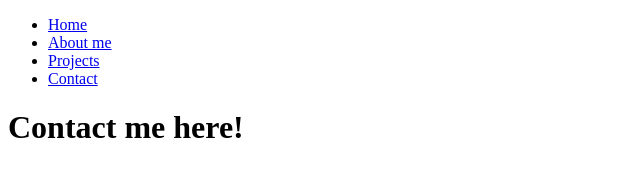
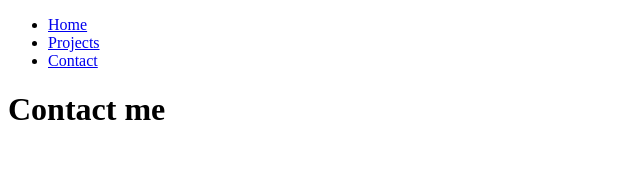
Before and after one commit to james-collins-dev/portfolio-project, a plain HTML site: page contact/index.html in a window 1280 px wide. Shown: the whole page, without its empty margins (0-640 px from the left). Drawn offline with Linux system fonts and the light colour scheme.

Commit message:
Minor update #1
- Remove about me, don't need it, can add all info to the home page
- Redone folder structure so the links dont have .html in them I dont like how that looks on the browser

```diff
--- a/contact.html
+++ b/contact/index.html
@@ -11,16 +11,15 @@
         <nav>
             <ul>
                 <li><a href="/">Home</a></li>
-                <li><a href="/about.html">About me</a></li>
-                <li><a href="/projects.html">Projects</a></li>
-                <li><a href="/contact.html">Contact</a></li>
+                <li><a href="/projects/">Projects</a></li>
+                <li><a href="/contact/">Contact</a></li>
             </ul>
         </nav>
     </header>
 
     <main>
         <!-- TODO, Add a contact form for emailing -->
-        <h1>Contact me here!</h1>
+        <h1>Contact me</h1>
     </main>
 
     <footer></footer>
```
Also changed, not shown: about.html (deleted, +0 -30 lines), index.html (+2 -3 lines), projects/index.html (renamed from projects.html, +2 -3 lines).
